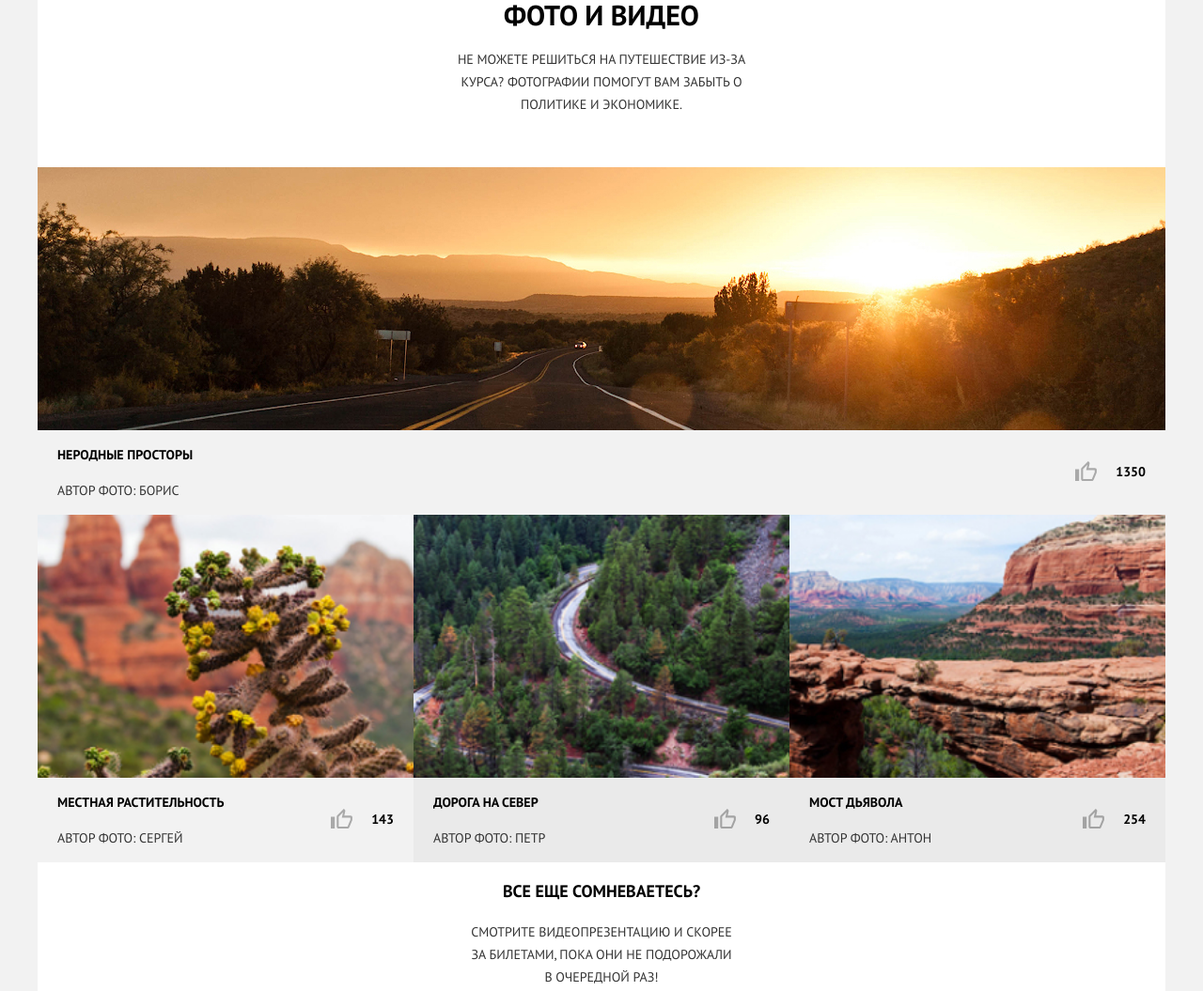
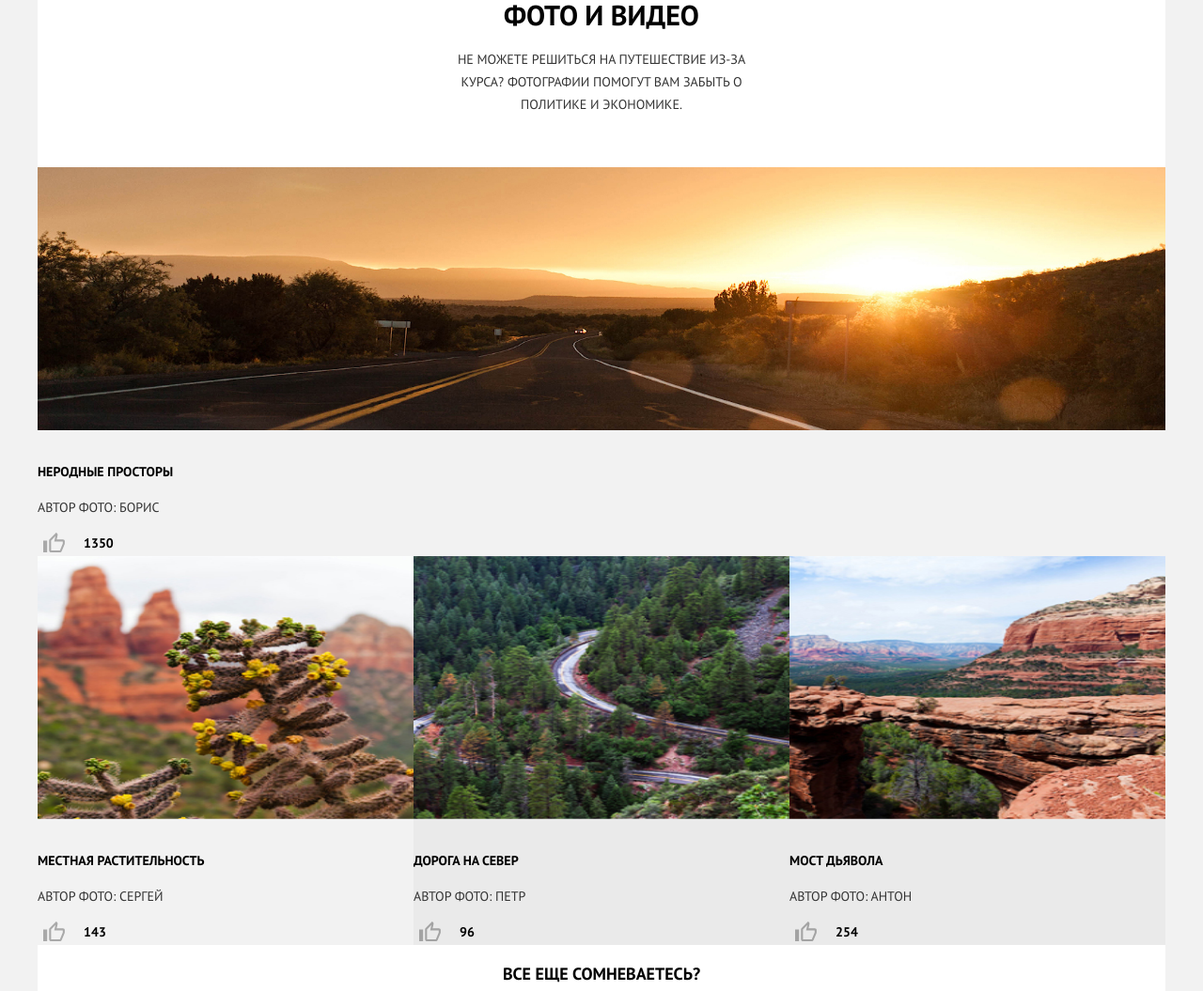
Before and after one commit to Badsergeant/SedonaAdaptive, a website: page source/catalog.html in a window 1280 px wide. Shown: the part 461-1516 px from the top of the page at 94% size. Drawn offline with nearby package versions, Linux system fonts and the light colour scheme; files that its build step writes are made by us from their sources.

Commit message:
Fix contacts input position/ set max width for page *1280px

```diff
--- a/source/less/blocks/card.less
+++ b/source/less/blocks/card.less
@@ -2,26 +2,23 @@
   font-size: 14px;
   line-height: 24px;
   padding: 22px 20px 15px;
-  display: flex;
-  flex-wrap: wrap;
-  flex-direction: column;
-  align-items: flex-start;
+
   @media (min-width:@tablet-width) {
-    flex-direction: row;
-    justify-content: space-between;
     padding: 0;
   }
-}
-
-@media (min-width:@tablet-width) {
-  .card__wrapper-text {
-    padding-left: 21px;
-  }
+ /*  background-color: @basic-white;
+  @media (min-width:@desktop-width) {
+      background-color: @basic-white;
+ } */
 }
 
 .card__image {
-  object-fit: cover;
+  margin-bottom: 11px;
 }
+
+/* .card__wrapper-text {
+
+} */
 
 .card__title {
  font-weight: 700;
@@ -35,10 +32,6 @@
 
 .card__wrapper-button {
   display: flex;
-  @media (min-width:@tablet-width) {
-    align-self: center;
-  }
-  padding-right: 21px;
 }
 
 .card__button {
--- a/source/less/blocks/contacts.less
+++ b/source/less/blocks/contacts.less
@@ -8,6 +8,7 @@
 .item-contacts {
   @media (min-width:@desktop-width) {
     flex: 1;
+    position: relative;
   }
 }
 
@@ -38,7 +39,7 @@
   }
   .contacts-wrapper .item-contacts:nth-of-type(1) .item-contacts__label {
     position: absolute;
-    left: 70px;
+    left: -83px;
   }
 }
 
--- a/source/less/blocks/page.less
+++ b/source/less/blocks/page.less
@@ -14,6 +14,7 @@
   align-content: start;
   min-height: 100%;
   margin: 0 auto;
+  max-width: 1280px;
 
   @media (min-width:@desktop-width) {
     padding: 0px 40px 0px;
```
